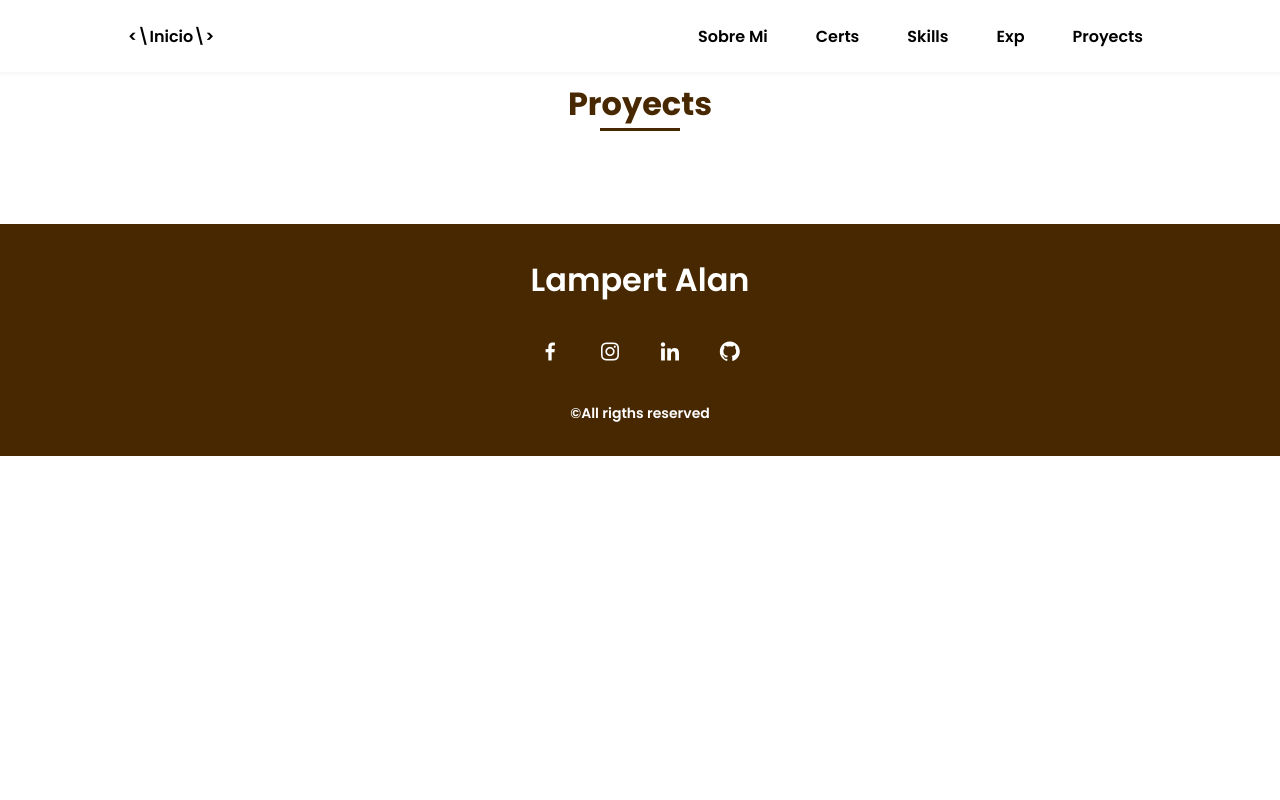
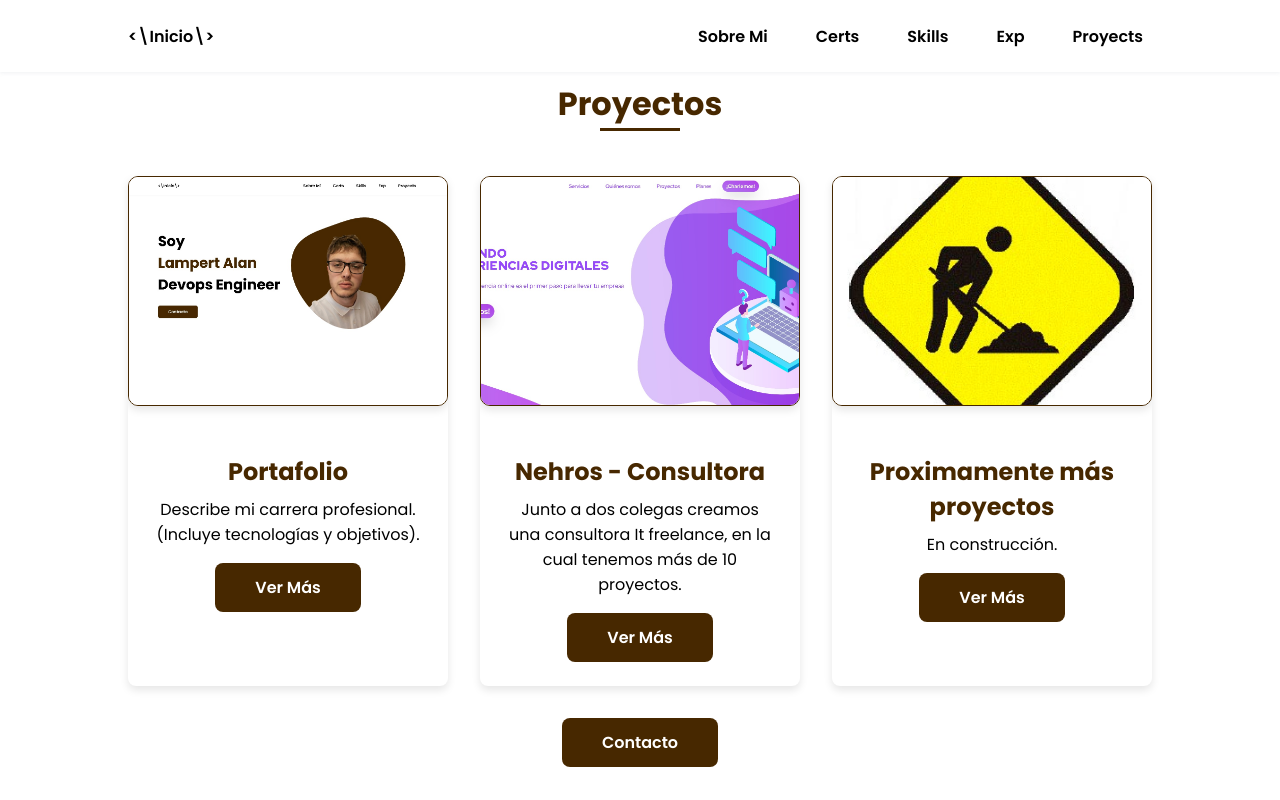
Before and after one commit to alan25593/portfolio, a plain HTML site: page proyect.html in a window 1280 px wide. Shown: the top 800 px of the page. Drawn offline with nearby package versions, Linux system fonts and the light colour scheme.

Commit message:
Proyectos - Nav

```diff
--- a/assets/css/styles.css
+++ b/assets/css/styles.css
@@ -492,6 +492,58 @@ img {
   font-size: var(--smaller-font-size);
 }
 
+/* ===== Proyectos ===== */
+.proyect__container {
+  display: grid;
+  grid-template-columns: repeat(auto-fit, minmax(300px, 1fr));
+  gap: 2rem;
+  justify-items: center;
+}
+
+.proyect__item {
+  background-color: #fff;
+  border-radius: 0.5rem;
+  box-shadow: 0 4px 8px rgba(0, 0, 0, 0.1);
+  overflow: hidden;
+  transition: transform 0.3s ease;
+}
+
+.proyect__item:hover {
+  transform: translateY(-10px);
+}
+
+.proyect__img {
+  width: 100%;
+  height: 230px;
+  object-fit: cover;
+  border: 1px solid var(--first-color);
+  border-radius: 10px;
+  box-shadow: 0 4px 8px rgba(0, 0, 0, 0.1);
+}
+
+.proyect__details {
+  padding: 1.5rem;
+  text-align: center;
+}
+
+.proyect__title {
+  font-size: 1.5rem;
+  margin-bottom: 0.5rem;
+  color: var(--first-color);
+}
+
+.proyect__description {
+  font-size: 1rem;
+  margin-bottom: 1rem;
+}
+
+.proyect__contact {
+  display: flex;
+  justify-content: center;
+  align-items: center;
+  margin-top: 2rem;
+}
+
 /* ===== MEDIA QUERIES=====*/
 @media screen and (max-width: 320px) {
   .home {
--- a/proyect.html
+++ b/proyect.html
@@ -38,18 +38,45 @@
         </nav>
     </header>
     <main>
-
         <!--===== Proyectos =====-->
         <section class="proyect section" id="proyect">
-                <h2 class="section-title">Proyects</h2>
+            <h2 class="section-title">Proyectos</h2>
             <div class="proyect__container bd-grid">
-
+                <!--===== Portafolio =====-->
+                <div class="proyect__item">
+                    <img src="assets/img/p1.jpg" alt="Proyecto Portafolio" class="proyect__img">
+                    <div class="proyect__details">
+                        <h3 class="proyect__title">Portafolio</h3>
+                        <p class="proyect__description">Describe mi carrera profesional. (Incluye tecnologías y objetivos).</p>
+                        <a href="https://info.lampert-a.com" target="_blank" class="button">Ver Más</a>
+                    </div>
+                </div>
+                <!--===== Nehros =====-->
+                <div class="proyect__item">
+                    <img src="assets/img/p2.jpg" alt="Nehros" class="proyect__img">
+                    <div class="proyect__details">
+                        <h3 class="proyect__title">Nehros - Consultora</h3>
+                        <p class="proyect__description">Junto a dos colegas creamos una consultora It freelance, en la cual tenemos más de 10 proyectos.</p>
+                        <a href="https://nehros.com" target="_blank" class="button">Ver Más</a>
+                    </div>
+                </div>
+                <!--===== QR =====-->
+                <div class="proyect__item">
+                    <img src="assets/img/p3.jpg" alt="Nehros" class="proyect__img">
+                    <div class="proyect__details">
+                        <h3 class="proyect__title">Proximamente más proyectos</h3>
+                        <p class="proyect__description">En construcción.</p>
+                        <a href="#" target="_blank" class="button">Ver Más</a>
+                    </div>
+                </div>
 
             </div>
-
-
+            <div class="proyect__contact">
+                <a href="index.html#contact" class="button">Contacto</a>
+            </div>
 
         </section>
+
     </main>
 
     <!--===== FOOTER =====-->
@@ -59,11 +86,10 @@
             <a href="https://www.facebook.com/alan.lampert" target="_blank" class="footer__icon"><i class='bx bxl-facebook' ></i></a>
             <a href="https://www.instagram.com/alan.lampert/" target="_blank" class="footer__icon"><i class='bx bxl-instagram' ></i></a>
             <a href="https://www.linkedin.com/in/alan-lampert-792643164/" target="_blank" class="footer__icon"><i class='bx bxl-linkedin' ></i></a>
-            <a href="https://wwwgithub.com/alan25593" target="_blank" class="footer__icon"><i class='bx bxl-github' ></i></a>
+            <a href="https://www.github.com/alan25593" target="_blank" class="footer__icon"><i class='bx bxl-github' ></i></a>
         </div>
         <p class="footer__copy">&#169;All rigths reserved</p>
     </footer>
-
 
     <!--===== SCROLL REVEAL =====-->
     <script src="https://unpkg.com/scrollreveal"></script>
```
Also changed, not shown: index.html (+1 -1 lines), assets/img/p1.jpg (added), assets/img/p2.jpg (added), assets/img/p3.jpg (added). Lines whose indentation alone changed are shown as unchanged.
